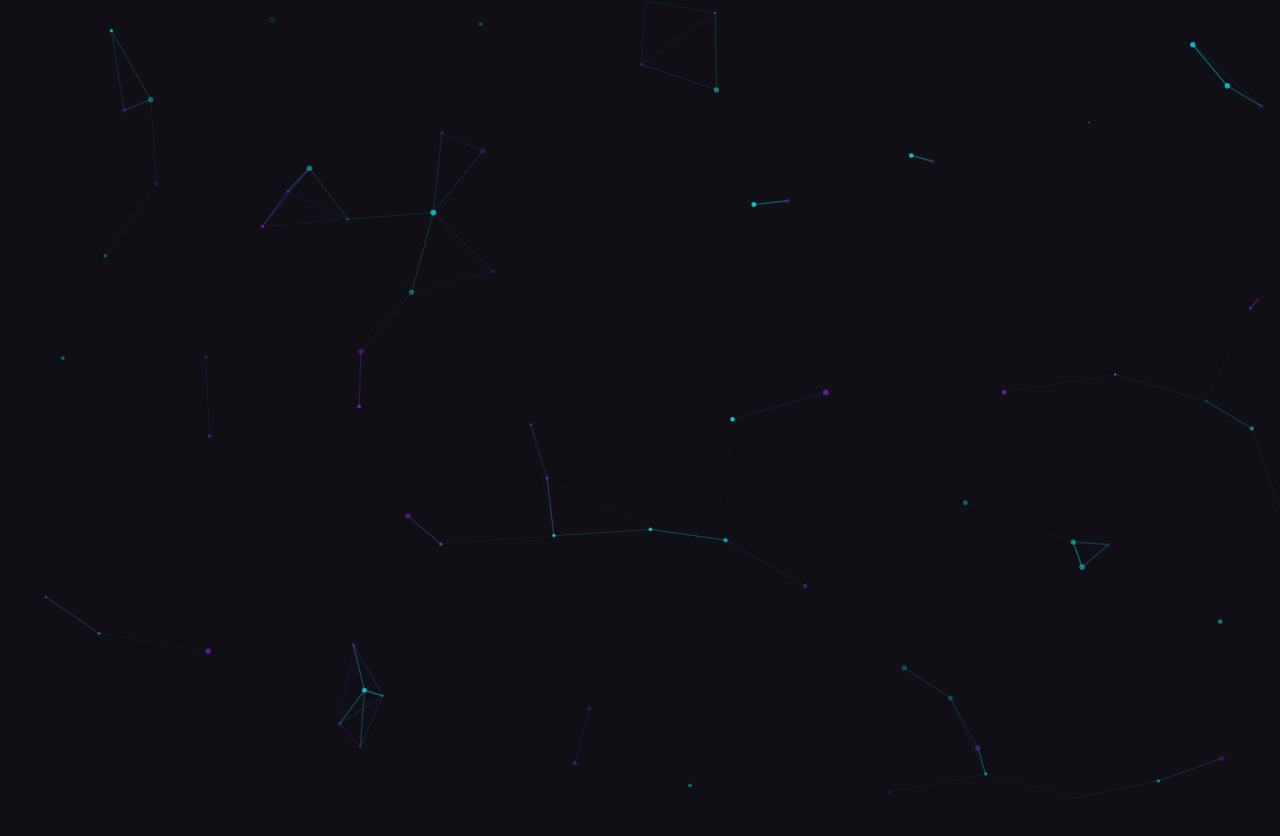
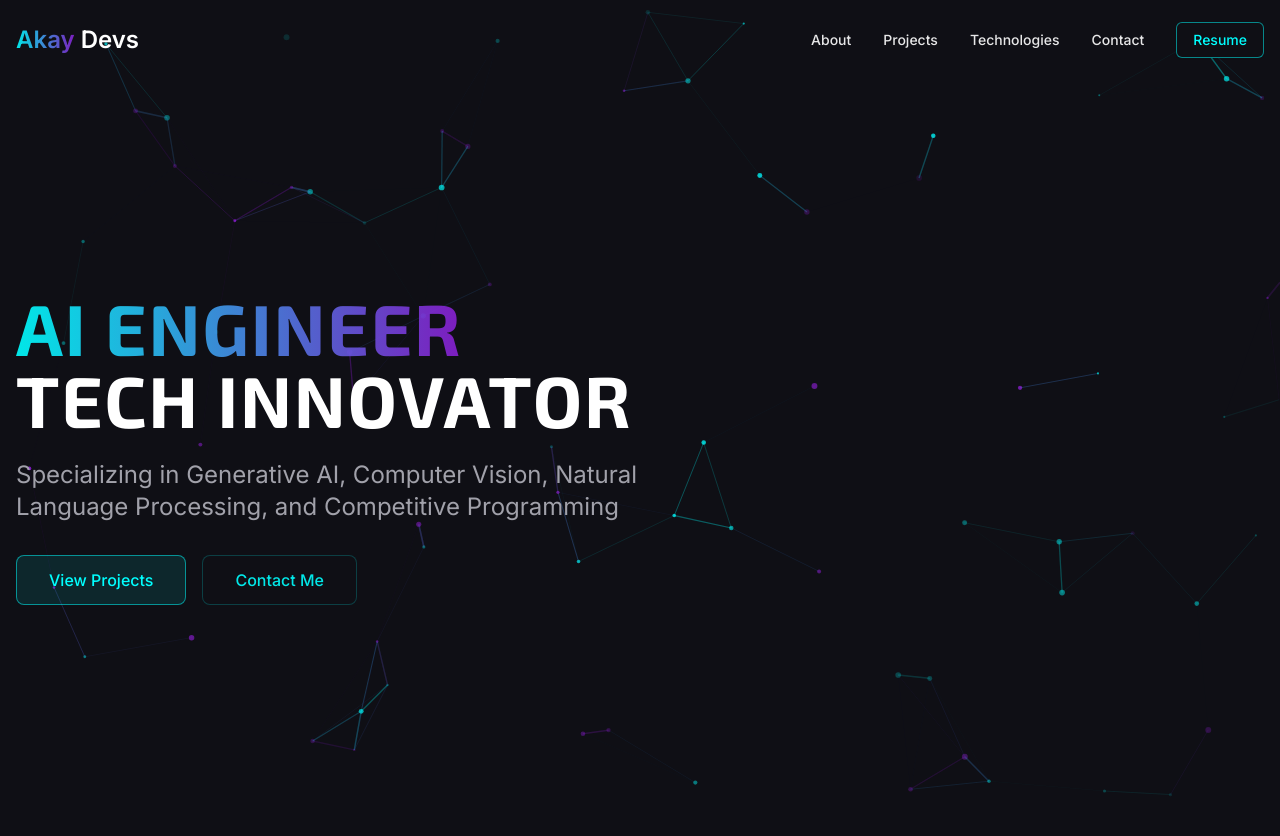
Before and after one commit to AkayDevs/Portfolio, a Next.js app: page / in a window 1280 px wide. Shown: the top 836 px of the page. Before the commit the page ends 800 px from the top, so only its background shows below. Built offline with nearby package versions, Linux system fonts and the light colour scheme.

Commit message:
Add header component and enhance home page styling
- Integrate Framer Motion for smooth animations
- Create responsive header with mobile menu
- Update global CSS with gradient and hover effects
- Implement hero section with text gradient and interactive buttons

```diff
--- a/app/globals.css
+++ b/app/globals.css
@@ -92,17 +92,23 @@ body {
 @layer components {
   .neon-glow {
     @apply relative;
-    text-shadow: 0 0 10px theme('colors.primary.DEFAULT'),
-                 0 0 20px theme('colors.primary.DEFAULT'),
-                 0 0 30px theme('colors.primary.DEFAULT');
+    text-shadow: 0 0 5px rgba(0, 255, 255, 0.3),
+                 0 0 10px rgba(0, 255, 255, 0.2);
   }
 
   .hover-glow {
     @apply transition-all duration-300;
+    box-shadow: 0 0 0 rgba(0, 255, 255, 0);
   }
 
   .hover-glow:hover {
-    @apply neon-glow scale-105;
+    @apply scale-[1.02];
+    box-shadow: 0 0 10px rgba(0, 255, 255, 0.1),
+                0 0 20px rgba(0, 255, 255, 0.05);
+  }
+
+  .text-gradient {
+    @apply bg-clip-text text-transparent bg-gradient-to-r from-primary/90 to-secondary/90;
   }
 }
 
--- a/app/page.tsx
+++ b/app/page.tsx
@@ -1,7 +1,10 @@
 import { Particles } from "@/components/home/particle-background";
+import Header from "@/components/layout/header";
 
 export default function Home() {
   return (
+    <>
+      <Header />
       <main className="min-h-screen relative">
         {/* Particle Background */}
         <Particles
@@ -17,9 +20,29 @@ export default function Home() {
         />
 
         {/* Main Content */}
-      <div className="container mx-auto px-4 py-16 relative z-10">
-
+        <div className="container mx-auto px-4 py-32 relative z-10">
+          {/* Hero Section */}
+          <section className="min-h-[80vh] flex flex-col justify-center items-start">
+            <h1 className="text-6xl md:text-7xl font-heading font-bold mb-6">
+              <span className="text-gradient">AI Engineer</span>
+              <br />
+              <span className="text-foreground">Tech Innovator</span>
+            </h1>
+            <p className="text-xl md:text-2xl text-muted-foreground mb-8 max-w-2xl">
+              Specializing in Generative AI, Computer Vision, Natural Language Processing,
+              and Competitive Programming
+            </p>
+            <div className="flex gap-4">
+              <button className="hover-glow bg-primary/10 border border-primary/50 hover:border-primary text-primary px-8 py-3 rounded-lg font-medium">
+                View Projects
+              </button>
+              <button className="hover-glow bg-background border border-primary/20 hover:border-primary/50 text-primary/90 hover:text-primary px-8 py-3 rounded-lg font-medium">
+                Contact Me
+              </button>
+            </div>
+          </section>
         </div>
       </main>
+    </>
   );
 }
--- /dev/null
+++ b/components/layout/header.tsx
@@ -0,0 +1,125 @@
+"use client"
+
+import { useState, useEffect } from "react";
+import { motion } from "framer-motion";
+import Link from "next/link";
+import { usePathname } from "next/navigation";
+import { Menu, X } from "lucide-react";
+import { Button } from "@/components/ui/button";
+import { cn } from "@/lib/utils";
+
+const Header = () => {
+    const [isScrolled, setIsScrolled] = useState(false);
+    const [isMobileMenuOpen, setIsMobileMenuOpen] = useState(false);
+    const pathname = usePathname();
+
+    useEffect(() => {
+        const handleScroll = () => {
+            setIsScrolled(window.scrollY > 50);
+        };
+
+        window.addEventListener("scroll", handleScroll);
+        return () => window.removeEventListener("scroll", handleScroll);
+    }, []);
+
+    const navItems = [
+        { name: "About", href: "/about" },
+        { name: "Projects", href: "/projects" },
+        { name: "Technologies", href: "/#technologies" },
+        { name: "Contact", href: "/contact" },
+    ];
+
+    return (
+        <header
+            className={cn(
+                "fixed top-0 left-0 right-0 z-50 transition-all duration-300",
+                isScrolled
+                    ? "bg-background/80 backdrop-blur-lg border-b border-border/50"
+                    : "bg-transparent"
+            )}
+        >
+            <div className="container mx-auto px-4">
+                <div className="flex items-center justify-between h-20">
+                    <Link
+                        href="/"
+                        className="text-2xl font-heading font-bold hover:cursor-pointer"
+                    >
+                        <span className="text-gradient">Akay</span>{" "}
+                        <span className="text-foreground">Devs</span>
+                    </Link>
+
+                    {/* Desktop Navigation */}
+                    <nav className="hidden md:flex items-center space-x-8">
+                        {navItems.map((item) => (
+                            <Link
+                                key={item.name}
+                                href={item.href}
+                                className={cn(
+                                    "text-sm font-medium transition-all duration-300 hover:text-primary",
+                                    pathname === item.href
+                                        ? "text-gradient"
+                                        : "text-foreground/90"
+                                )}
+                            >
+                                {item.name}
+                            </Link>
+                        ))}
+                        <Button
+                            variant="outline"
+                            className="border-primary/50 hover:border-primary text-primary hover:bg-primary/5 hover-glow"
+                        >
+                            Resume
+                        </Button>
+                    </nav>
+
+                    {/* Mobile Menu Button */}
+                    <button
+                        className="md:hidden p-2 text-foreground hover:text-primary transition-colors"
+                        onClick={() => setIsMobileMenuOpen(!isMobileMenuOpen)}
+                        aria-label="Toggle menu"
+                    >
+                        {isMobileMenuOpen ? <X size={24} /> : <Menu size={24} />}
+                    </button>
+                </div>
+
+                {/* Mobile Navigation */}
+                <motion.div
+                    initial={false}
+                    animate={isMobileMenuOpen ? "open" : "closed"}
+                    variants={{
+                        open: { opacity: 1, height: "auto" },
+                        closed: { opacity: 0, height: 0 },
+                    }}
+                    transition={{ duration: 0.3 }}
+                    className="md:hidden overflow-hidden bg-background/95 backdrop-blur-lg border-t border-border/50"
+                >
+                    <div className="py-4 space-y-4 px-4">
+                        {navItems.map((item) => (
+                            <Link
+                                key={item.name}
+                                href={item.href}
+                                className={cn(
+                                    "block transition-all duration-300 hover:text-primary py-2",
+                                    pathname === item.href
+                                        ? "text-gradient"
+                                        : "text-foreground/90"
+                                )}
+                                onClick={() => setIsMobileMenuOpen(false)}
+                            >
+                                {item.name}
+                            </Link>
+                        ))}
+                        <Button
+                            variant="outline"
+                            className="w-full border-primary/50 hover:border-primary text-primary hover:bg-primary/5 hover-glow mt-4"
+                        >
+                            Resume
+                        </Button>
+                    </div>
+                </motion.div>
+            </div>
+        </header>
+    );
+};
+
+export default Header;
--- a/package.json
+++ b/package.json
@@ -42,6 +42,7 @@
     "cmdk": "^1.0.0",
     "date-fns": "^4.1.0",
     "embla-carousel-react": "^8.5.2",
+    "framer-motion": "^12.2.0",
     "input-otp": "^1.4.2",
     "lucide-react": "^0.474.0",
     "next": "15.1.6",
```
Also changed, not shown: 1 other file (tests, documents, lock files or other folders). Lines whose indentation alone changed are shown as unchanged.
